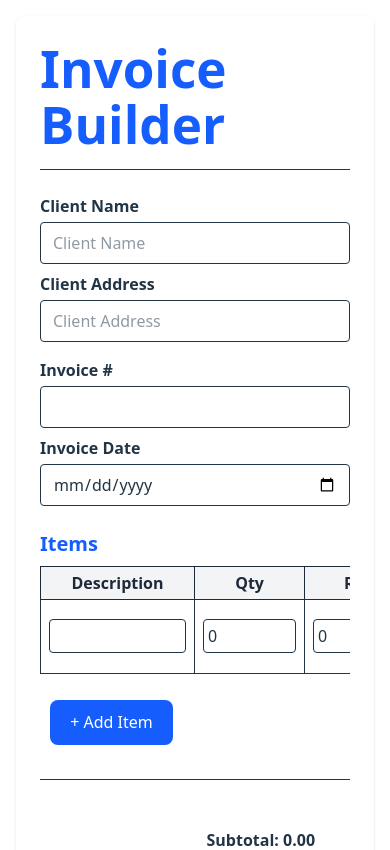
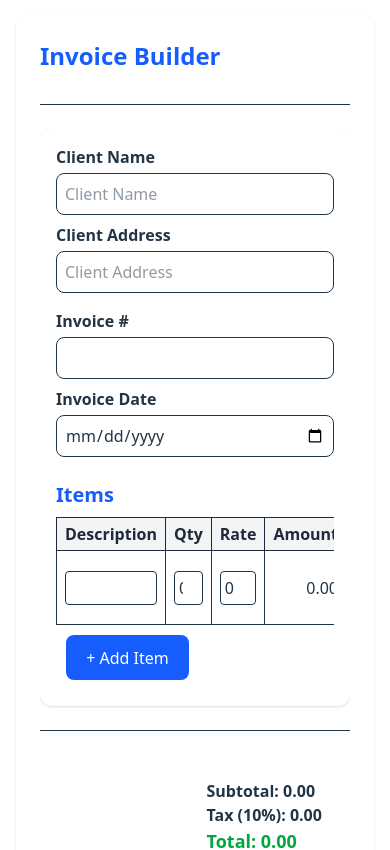
Before and after one commit to Anithavk/invoicebuilder, a React app: page / in a window 390 px wide. Shown: the top 850 px of the page. Built offline with nearby package versions, Linux system fonts and the light colour scheme; the HTML template or start-up script is replaced by a standard one.

Commit message:
responsive issue fixing

```diff
--- a/src/App.jsx
+++ b/src/App.jsx
@@ -8,7 +8,7 @@ function App() {
   return (
     <InvoiceProvider>
       <div className="min-h-screen p-4 md:p-6 w-full">
-        <div className="max-w-6xl mx-auto grid grid-cols-1 md:grid-cols-2 gap-6">
+        <div className="grid grid-cols-1 lg:grid-cols-2 gap-6">
           {/* Left: Form */}
           <div className="bg-white rounded-lg shadow flex flex-col h-full p-6">
             <div className="flex-1 overflow-y-auto">
--- a/src/components/InvoiceForm.jsx
+++ b/src/components/InvoiceForm.jsx
@@ -36,12 +36,13 @@ const InvoiceForm = () => {
     <div className="flex flex-col h-full">
       {/* Header */}
       <header className="mb-6 border-b pb-4">
-        <h1 className="text-2xl md:text-3xl font-bold text-blue-600">
+        <h2 className="text-2xl font-bold text-blue-600 mb-4">
           Invoice Builder
-        </h1>
+        </h2>
       </header>
 
       {/* Body */}
+      <div className="space-y-4 bg-white p-4 rounded-xl shadow">
         <main className="flex-grow">
           {/* Client & Invoice Info */}
           <div className="grid grid-cols-1 md:grid-cols-2 gap-4 mb-6">
@@ -53,7 +54,7 @@ const InvoiceForm = () => {
                 onChange={(e) =>
                   setClientInfo({ ...clientInfo, name: e.target.value })
                 }
-              className="w-full border px-3 py-2 rounded focus:ring-2 focus:ring-blue-500"
+                className="w-full border rounded-lg p-2 focus:outline-none focus:ring-2 focus:ring-blue-500"
                 placeholder="Client Name"
               />
               <label className="block font-semibold mb-1 mt-2">
@@ -65,7 +66,7 @@ const InvoiceForm = () => {
                 onChange={(e) =>
                   setClientInfo({ ...clientInfo, address: e.target.value })
                 }
-              className="w-full border px-3 py-2 rounded focus:ring-2 focus:ring-blue-500"
+                className="w-full border rounded-lg p-2 focus:outline-none focus:ring-2 focus:ring-blue-500"
                 placeholder="Client Address"
               />
             </div>
@@ -77,7 +78,7 @@ const InvoiceForm = () => {
                 onChange={(e) =>
                   setInvoiceInfo({ ...invoiceInfo, number: e.target.value })
                 }
-              className="w-full border px-3 py-2 rounded focus:ring-2 focus:ring-blue-500"
+                className="w-full border rounded-lg p-2 focus:outline-none focus:ring-2 focus:ring-blue-500"
               />
               <label className="block font-semibold mb-1 mt-2">
                 Invoice Date
@@ -88,15 +89,15 @@ const InvoiceForm = () => {
                 onChange={(e) =>
                   setInvoiceInfo({ ...invoiceInfo, date: e.target.value })
                 }
-              className="w-full border px-3 py-2 rounded focus:ring-2 focus:ring-blue-500"
+                className="w-full border rounded-lg p-2 focus:outline-none focus:ring-2 focus:ring-blue-500"
               />
             </div>
           </div>
 
           {/* Items Table */}
           <h2 className="text-xl font-bold mb-2 text-blue-600">Items</h2>
-        <div className="overflow-x-auto mb-4">
-          <table className="w-full min-w-[600px] border-collapse border border-gray-300">
+          <div className="overflow-x-auto">
+            <table className="w-full border-collapse">
               <thead>
                 <tr className="bg-gray-100 text-gray-800">
                   <th className="border px-2 py-1">Description</th>
@@ -133,7 +134,9 @@ const InvoiceForm = () => {
                       <input
                         type="number"
                         value={item.rate}
-                      onChange={(e) => updateItem(idx, "rate", e.target.value)}
+                        onChange={(e) =>
+                          updateItem(idx, "rate", e.target.value)
+                        }
                         className="w-full border rounded px-1 py-1"
                       />
                     </td>
@@ -143,7 +146,7 @@ const InvoiceForm = () => {
                     <td className="border px-2 py-1 text-center">
                       <button
                         onClick={() => removeItem(idx)}
-                      className="bg-red-500 text-white px-2 py-1 rounded hover:bg-red-600"
+                        className="bg-red-500 text-white px-3 py-1 rounded hover:bg-red-600 transition"
                       >
                         Remove
                       </button>
@@ -161,7 +164,7 @@ const InvoiceForm = () => {
             + Add Item
           </button>
         </main>
-
+      </div>
       {/* Footer / Totals */}
       <footer className="border-t pt-4 mt-6 flex flex-col md:flex-row justify-between items-end gap-4">
         <div className="pt-4 mt-4">
--- a/src/components/invoicepreview.jsx
+++ b/src/components/invoicepreview.jsx
@@ -18,8 +18,7 @@ const InvoicePreview = () => {
       id="invoice"
       className="bg-white p-6 rounded-lg shadow-md border border-gray-200 text-gray-900"
     >
-      <h1 className="text-2xl font-bold mb-6 text-blue-600">Invoice Preview</h1>
-
+      <h2 className="text-2xl font-bold text-blue-600 mb-4">Invoice Preview</h2>
       {/* Client Info */}
       <div className="mb-6">
         <p className="font-semibold">
```
Lines whose indentation alone changed are shown as unchanged.
